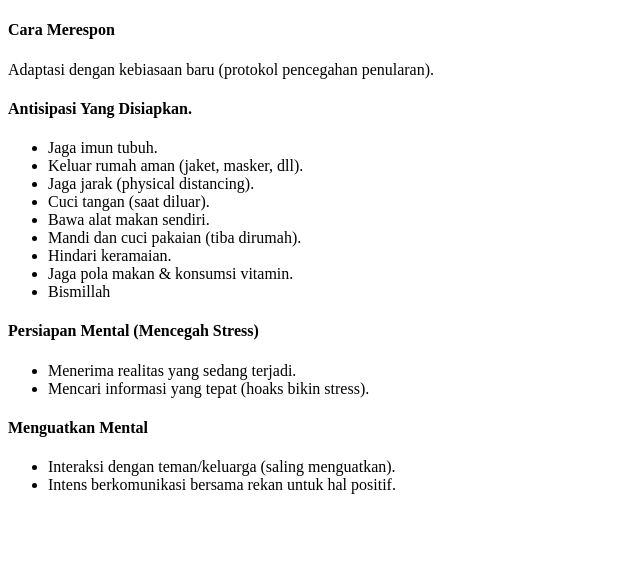
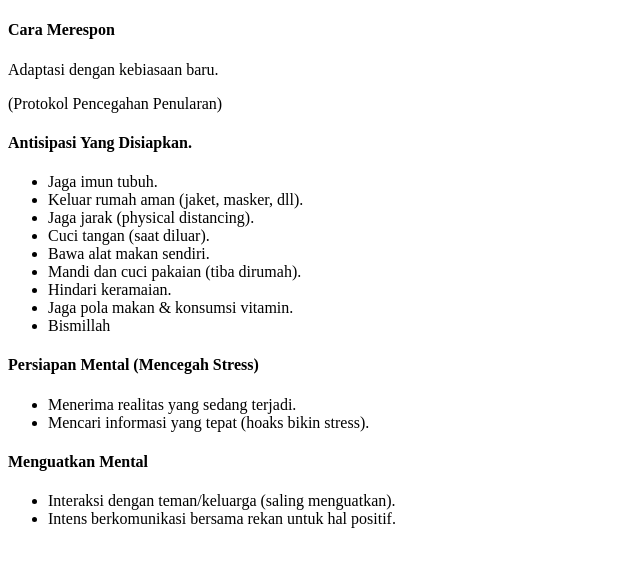
Before and after one commit to dafqil/bebas, a plain HTML site: page index.html in a window 1280 px wide. Shown: the whole page, without its empty margins (0-640 px from the left). Drawn offline with Linux system fonts and the light colour scheme.

Commit message:
Update index.html

```diff
--- a/index.html
+++ b/index.html
@@ -11,7 +11,8 @@
   	   			<div class="konten">
   	   				<div class="isi-konten">
   	   					<h4>Cara Merespon</h4>
-  	   					<p>Adaptasi dengan kebiasaan baru (protokol pencegahan penularan).</p>
+  	   					<p>Adaptasi dengan kebiasaan baru.</p>
+						<p>(Protokol Pencegahan Penularan)</p>
   	   				</div>
 					<div class="isi-konten">
   						<h4>Antisipasi Yang Disiapkan.</h4>
```
